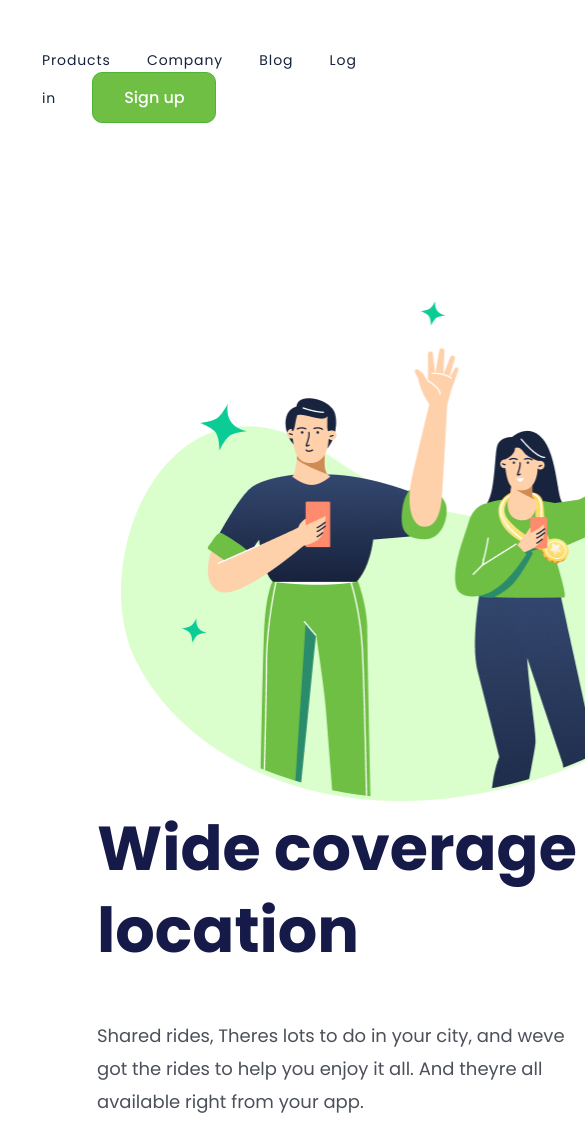
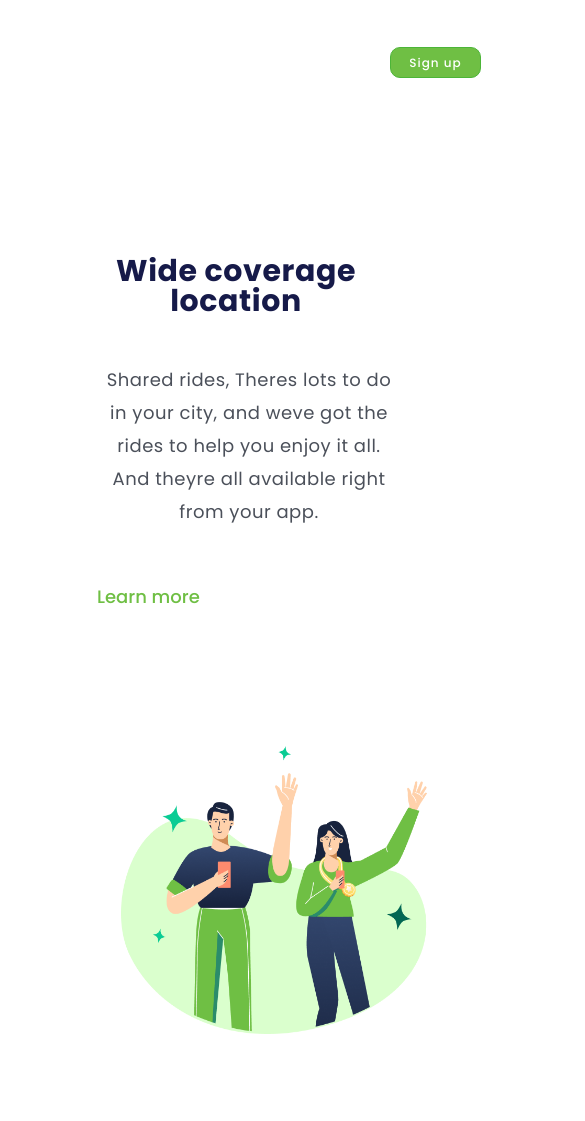
Before and after one commit to romario-developer/Projeto-Figma-2, a plain HTML site: page index.html in a window 390 px wide. Shown: the top 1121 px of the page, 585 px wide, since content can reach past the window. After the commit the page ends 1034 px from the top, so only its background shows below. Drawn offline with Linux system fonts and the light colour scheme.

Commit message:
modificaçao em uma class

```diff
--- a/index.html
+++ b/index.html
@@ -22,7 +22,7 @@
 
 
 
-    <main>
+    <main class="principal">
         <img src="img/logo.png" alt="logo" class="img-logo">
 
         <section>
--- a/style.css
+++ b/style.css
@@ -72,3 +72,47 @@ p {
     margin-top: 47px;
     margin-bottom: 55px;
 }
+
+@media screen and (max-width:535px) {
+    .principal{
+        width: 100%;
+        height: 100%;
+    }
+    .link-header{
+        display: none;
+    }
+    .button-header {
+        width: 91px;
+        height: 31px;
+        font-size: 12px;
+        font-weight: 500;
+        Line-height:18px;
+        letter-spacing: 1px;
+        margin-left: 100%;
+
+    }
+
+    h1{
+        font-size: 30px;
+        line-height: 30px;
+        letter-spacing: 0.6px;
+        text-align: center;
+        width: 278px;
+    }
+
+    p{
+        width: 304px;
+        font-size: 18px;
+        line-height: 33px;
+        letter-spacing: 0.5px;
+        text-align: center;
+    }
+
+    .img-logo{
+        width: 312px;
+        height: 288px;
+        position: absolute;
+        margin-top: 490px;
+    }
+
+}
```
